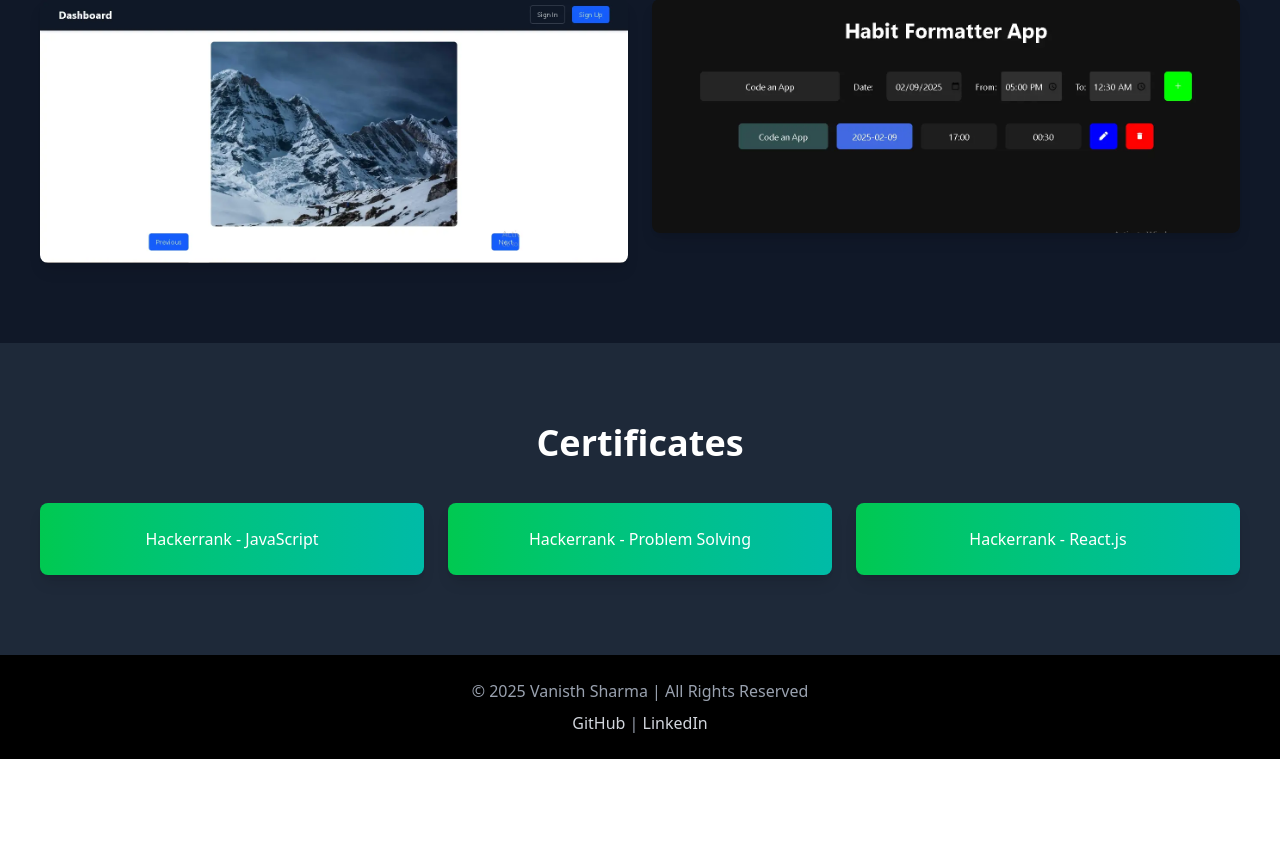
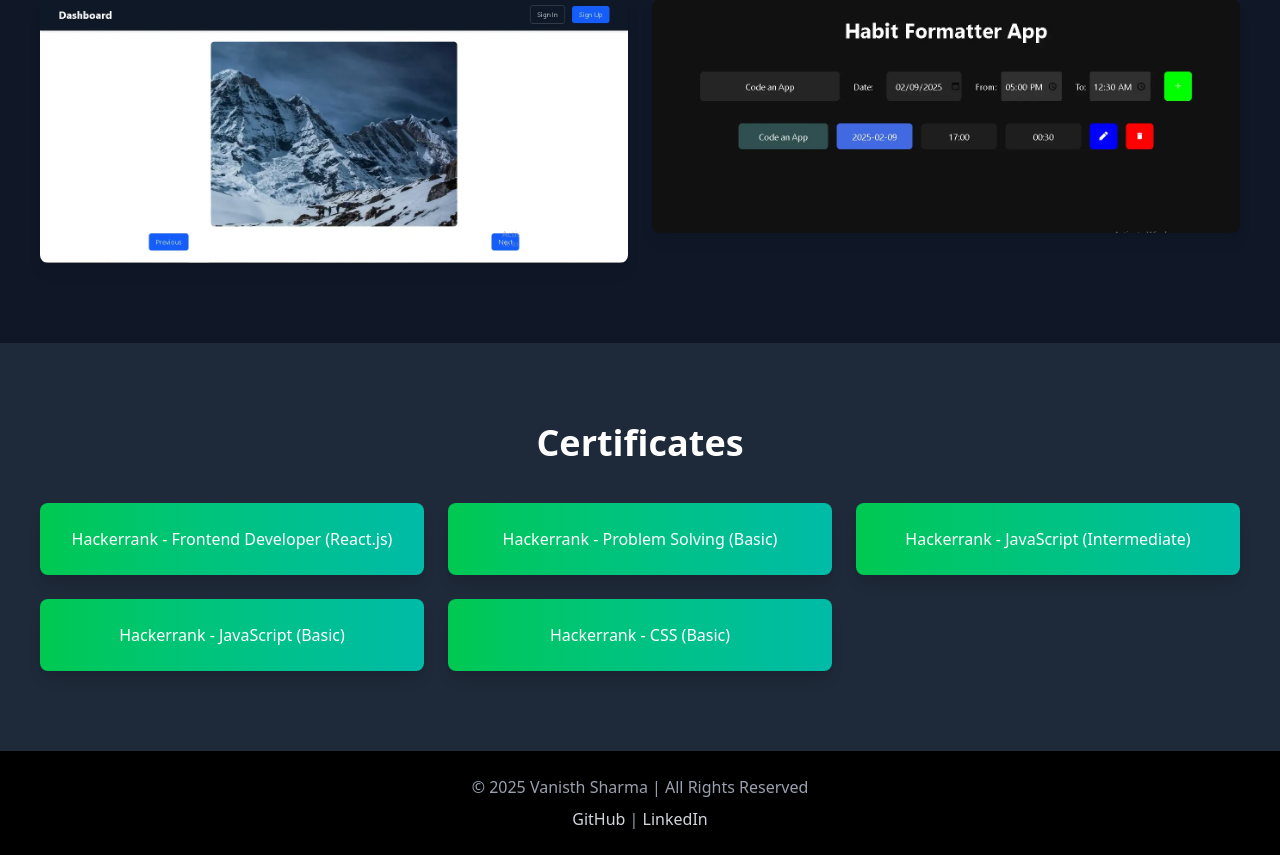
Before and after one commit to VanisthSharma/Portfolio, a React (Vite) app: page / in a window 1280 px wide. Shown: the part 2303-3158 px from the top of the page. Before the commit the page ends 3062 px from the top, so only its background shows below. Built offline with nearby package versions, Linux system fonts and the light colour scheme.

Commit message:
Update Certificates.jsx

```diff
--- a/src/components/Certificates.jsx
+++ b/src/components/Certificates.jsx
@@ -1,7 +1,9 @@
 const certificates = [
-  { name: "Hackerrank - JavaScript", link: "https://www.hackerrank.com/certificates/9b68a42c3999" },
-  { name: "Hackerrank - Problem Solving", link: "https://www.hackerrank.com/certificates/b32b2edd34b4" },
-  { name: "Hackerrank - React.js", link: "https://www.hackerrank.com/certificates/aee00581328e" },
+  { name: "Hackerrank - Frontend Developer (React.js)", link: "https://www.hackerrank.com/certificates/13b4d508881b" },
+  { name: "Hackerrank - Problem Solving (Basic)", link: "https://www.hackerrank.com/certificates/579d6cfa89bf" },
+  { name: "Hackerrank - JavaScript (Intermediate)", link: "https://www.hackerrank.com/certificates/9b68a42c3999" },
+  { name: "Hackerrank - JavaScript (Basic)", link: "https://www.hackerrank.com/certificates/b32b2edd34b4" },
+  { name: "Hackerrank - CSS (Basic)", link: "https://www.hackerrank.com/certificates/aee00581328e" },
 ];
 
 const Certificates = () => {
```
